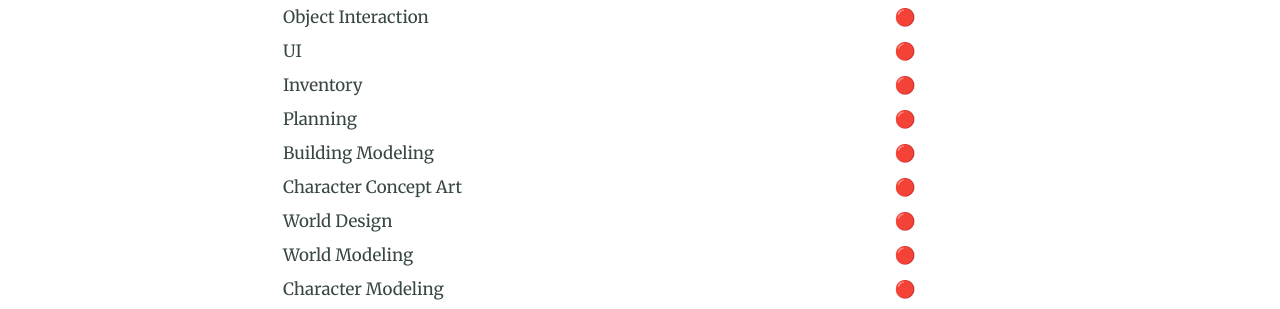
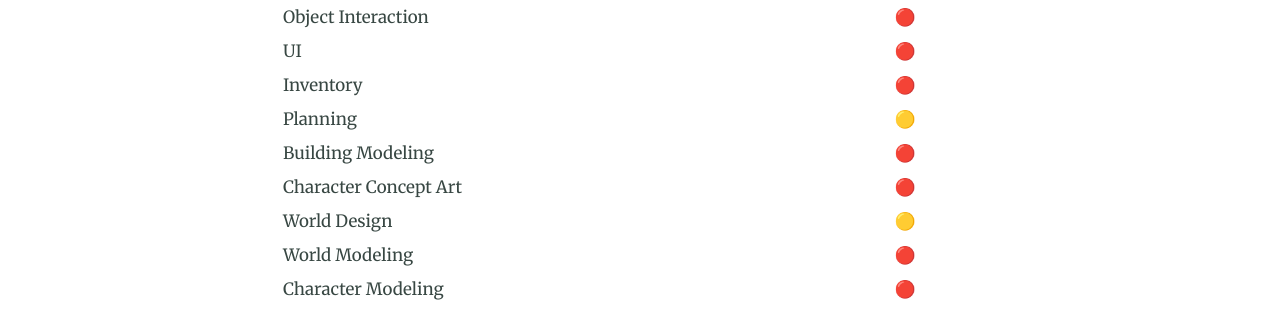
Before and after one commit to TechTeam473/techteam473.github.io, a Jekyll site: the page built from nalia.md, in a window 1280 px wide. Shown: the part 724-1033 px from the top of the page. Built offline with Jekyll 4.4.1, drawn with Linux system fonts in a browser that asks for light colours.

Commit message:
update for other things not affected by structuring

```diff
--- a/nalia.md
+++ b/nalia.md
@@ -43,10 +43,10 @@ Nalia is developed in Unity using C#. We use Blender for our models, and several
 | Object Interaction    |           🔴            |
 | UI                    |           🔴            |
 | Inventory             |           🔴            |
-| Planning              |           🔴            |
+| Planning              |           🟡            |
 | Building Modeling     |           🔴            |
 | Character Concept Art |           🔴            |
-| World Design          |           🔴            |
+| World Design          |           🟡            |
 | World Modeling        |           🔴            |
 | Character Modeling    |           🔴            |
 
```
